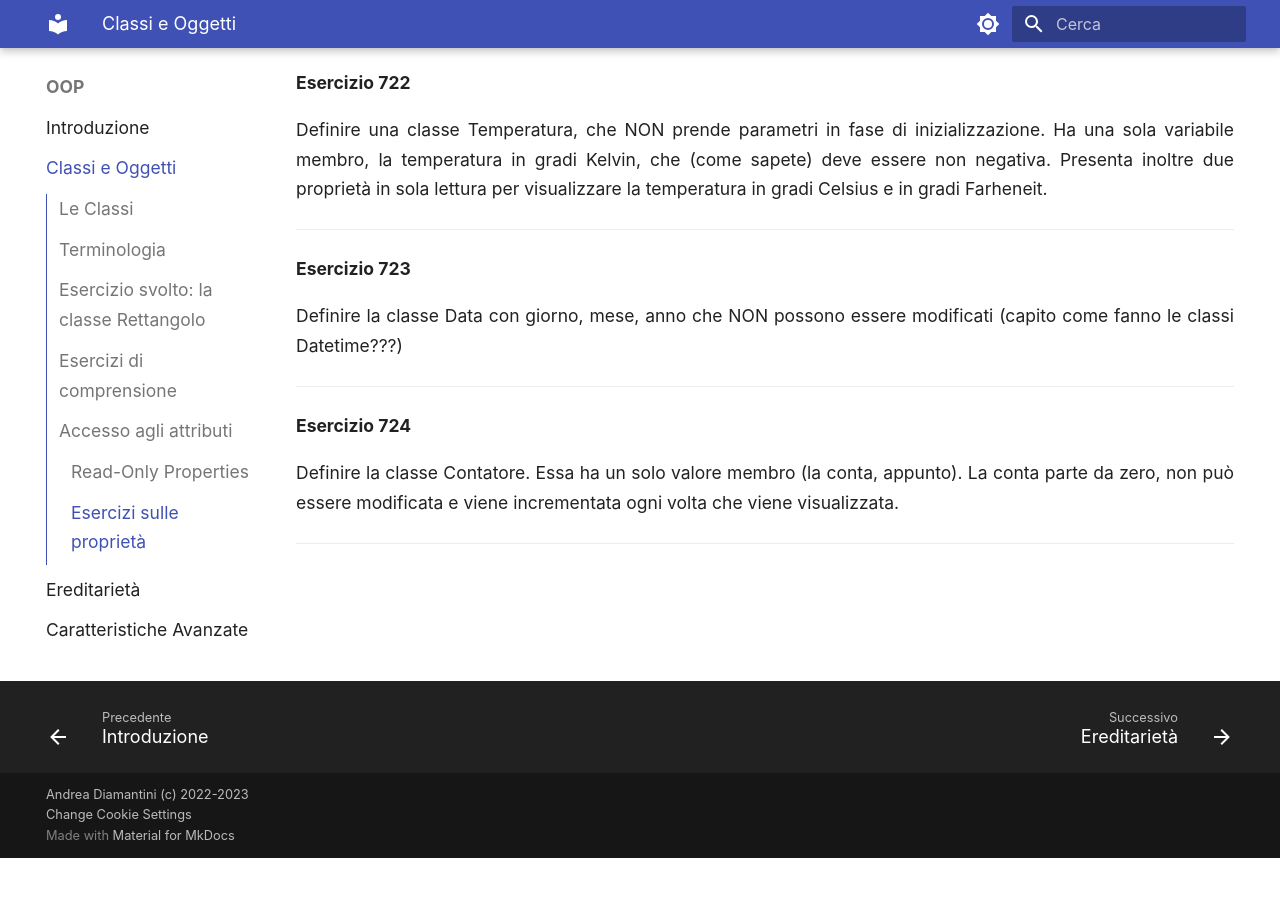
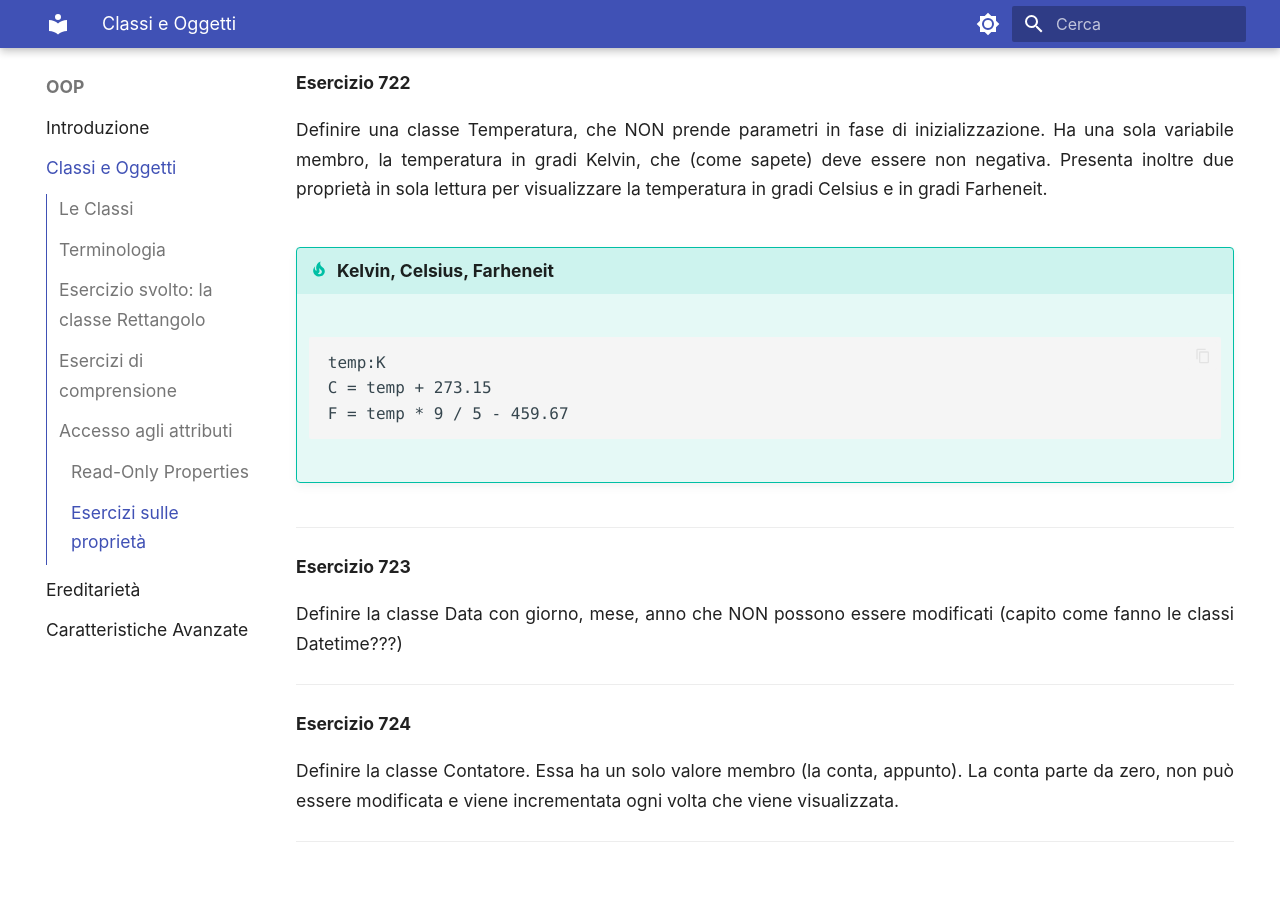
Before and after one commit to adjamhub/pyhandouts, an MkDocs documentation site: the page built from docs/OOP/001_classes_objects.md, in a window 1280 px wide and 900 px high, scrolled down 22002 px. Shown: the top 897 px of the window. Built offline with MkDocs 1.6.1 and Material for MkDocs 9.7.7, drawn with Linux system fonts in a browser that asks for light colours; before the commit the page ends 22860 px from its top, so only the background shows below that.

Commit message:
tip: conversioni di temperatura

````diff
--- a/docs/OOP/001_classes_objects.md
+++ b/docs/OOP/001_classes_objects.md
@@ -848,6 +848,14 @@ Definire una classe Temperatura, che NON prende parametri in fase di inizializza
 (come sapete) deve essere non negativa. Presenta inoltre due proprietà in sola lettura per visualizzare la temperatura in gradi Celsius e in gradi Farheneit.
 
 
+!!! tip "Kelvin, Celsius, Farheneit"
+
+    ```
+    temp:K
+    C = temp + 273.15
+    F = temp * 9 / 5 - 459.67
+    ```
+
 --------------------------------------------------------------------
 
 **Esercizio 723**
````
